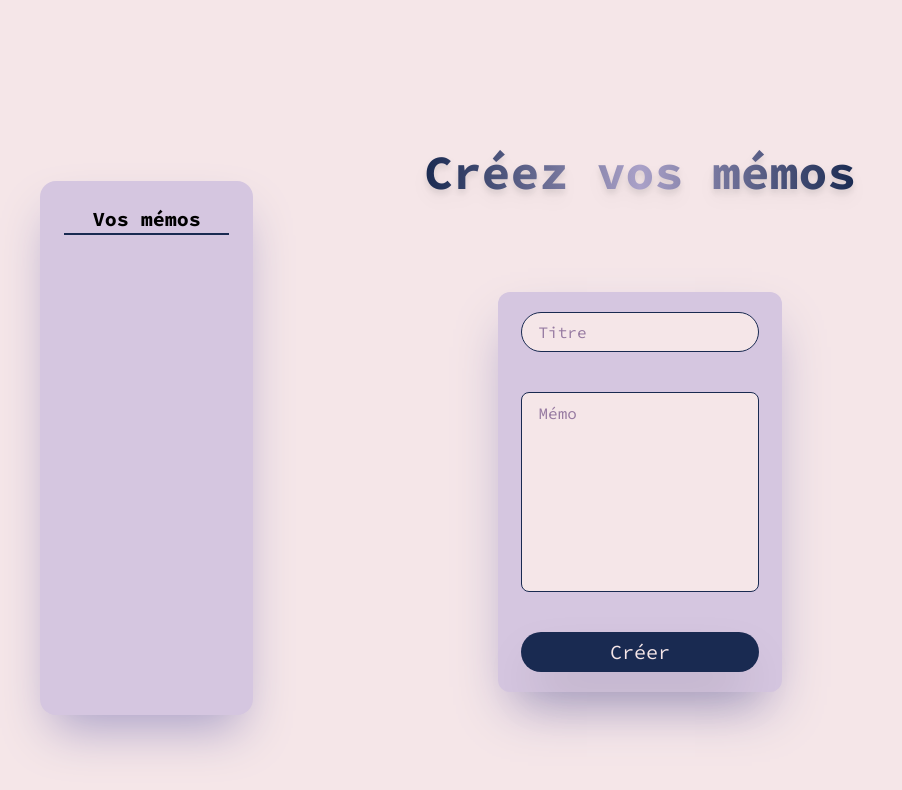
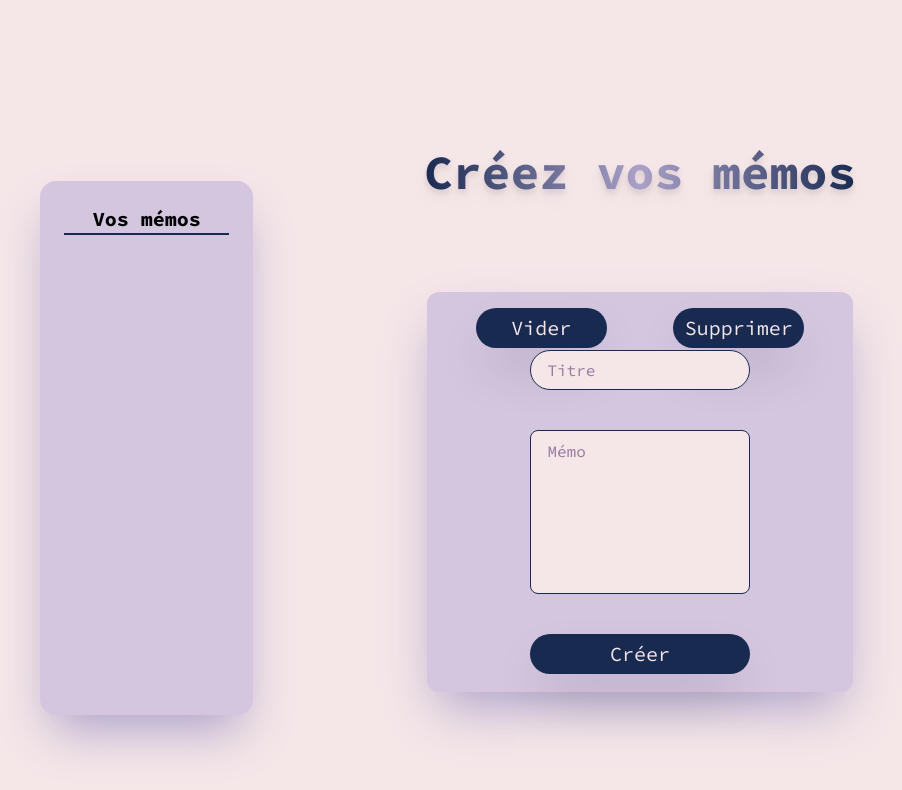
Before and after one commit to Timeuh/memo-app, a React (Vite) app: page / in a window 1280 px wide. Shown: the top 790 px of the page, without its empty margins (0-902 px from the left). Built offline with nearby package versions, Linux system fonts and the light colour scheme.

Commit message:
feat: add buttons to reset or delete a memo

```diff
--- a/src/components/MemoForm.tsx
+++ b/src/components/MemoForm.tsx
@@ -22,7 +22,11 @@
   };
 
   return (
-    <div id={'memoForm'} className={'h-1/2 xl:w-1/3 flex flex-col items-center justify-center w-4/5'}>
+    <div id={'memoForm'} className={'memo-form-container'}>
+      <div className={'flex flex-row items-center justify-around w-full'}>
+        <button className={'form-button w-1/3'}>Vider</button>
+        <button className={'form-button w-1/3'}>Supprimer</button>
+      </div>
       <form action='.' className={'memo-form'} id={`memo-${memo.id}`}>
         <input id={'memo-title'} type='text' placeholder={'Titre'} className={'memo-input h-10 rounded-full'} value={memo.title}
           onChange={(event) => {
@@ -32,7 +36,7 @@
           onChange={(event) => {
             changeContent(event);
           }}/>
-        <button id={'memo-submit'} className={'w-5/6 h-10 bg-dark text-light rounded-full text-xl shadow-2xl'}
+        <button id={'memo-submit'} className={'form-button w-5/6'}
           onClick={(event) => {
             createMemo(event);
           }}>Créer</button>
--- a/src/index.css
+++ b/src/index.css
@@ -29,8 +29,7 @@
     }
 
     .memo-form {
-        @apply h-full xl:w-2/3 flex flex-col justify-center items-center space-y-10 rounded-xl bg-violet shadow-2xl shadow-main
-            w-4/5
+        @apply h-full xl:w-2/3 flex flex-col justify-center items-center space-y-10 w-4/5
     }
 
     .memo-input {
@@ -41,4 +40,12 @@
         @apply pt-10 text-5xl text-main text-transparent bg-clip-text bg-gradient-to-r from-dark via-main to-dark
             font-bold drop-shadow-lg text-center
     }
+
+    .form-button {
+        @apply h-10 bg-dark text-light rounded-full text-xl shadow-2xl
+    }
+
+    .memo-form-container {
+        @apply h-1/2 xl:w-1/3 flex flex-col items-center justify-center w-4/5 rounded-xl bg-violet shadow-2xl shadow-main p-4
+    }
 }
```
